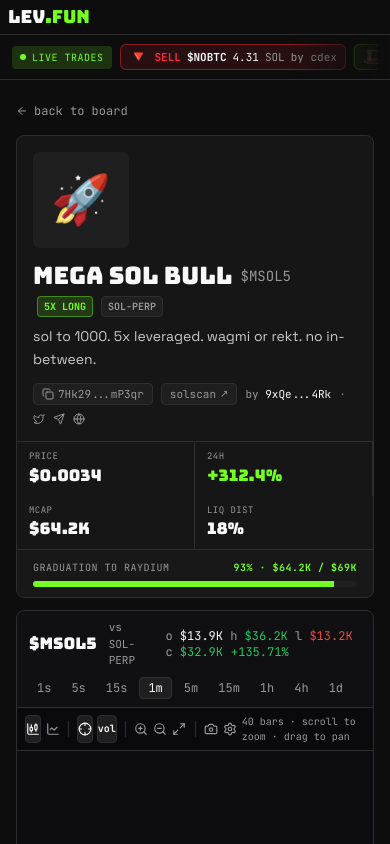
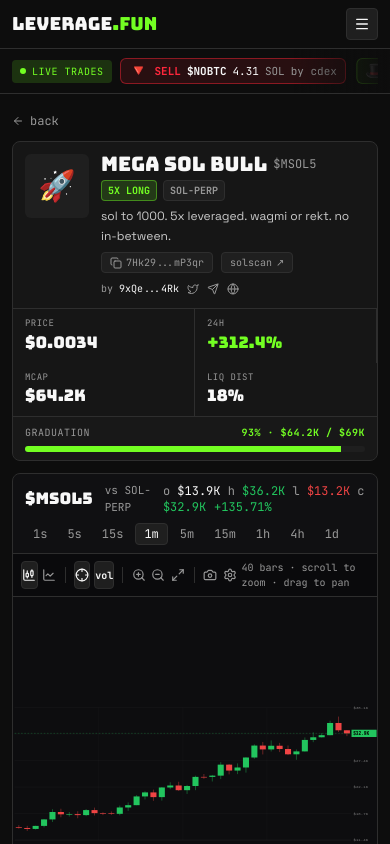
Before and after one commit to marleakos/frontend, a Next.js app: page /token/1 in a window 390 px wide. Shown: the top 844 px of the page. Built offline with nearby package versions, Linux system fonts and the light colour scheme.

Commit message:
fix: mobile layout fixes for various pages\n\nAddress layout issues on token, leaderboard, and user profile pages.

```diff
--- a/app/token/[id]/page.tsx
+++ b/app/token/[id]/page.tsx
@@ -24,28 +24,28 @@ export default async function TokenPage({ params }: { params: Promise<{ id: stri
       <Header />
       <TradesTicker />
 
-      <main className="mx-auto max-w-[1400px] px-4 py-5">
+      <main className="mx-auto max-w-[1400px] px-3 py-4 md:px-4 md:py-5">
         <Link
           href="/"
-          className="inline-flex items-center gap-1.5 font-mono text-xs text-muted-foreground hover:text-foreground mb-4"
+          className="inline-flex items-center gap-1.5 font-mono text-xs text-muted-foreground hover:text-foreground mb-3"
         >
-          <ArrowLeft className="h-3 w-3" /> back to board
+          <ArrowLeft className="h-3 w-3" /> back
         </Link>
 
-        <div className="grid grid-cols-1 lg:grid-cols-[1fr_340px] gap-4">
+        <div className="grid grid-cols-1 lg:grid-cols-[1fr_340px] gap-3">
           <div className="space-y-3">
-            {/* Token header — flat, subtle border, no chunky shadow */}
+            {/* Token header */}
             <div className="rounded-lg border border-border bg-card overflow-hidden">
-              <div className="flex flex-col sm:flex-row gap-4 p-4">
-                <div className="relative grid h-24 w-24 shrink-0 place-items-center rounded-md bg-secondary text-5xl">
+              <div className="flex gap-3 p-3 md:p-4">
+                <div className="relative grid h-16 w-16 md:h-24 md:w-24 shrink-0 place-items-center rounded-md bg-secondary text-3xl md:text-5xl">
                   {token.emoji}
                 </div>
 
-                <div className="flex-1 flex flex-col gap-2 min-w-0">
-                  <div className="flex items-center gap-2 flex-wrap">
-                    <h1 className="font-display text-2xl md:text-3xl leading-none uppercase">{token.name}</h1>
-                    <span className="font-mono text-sm text-muted-foreground">${token.ticker}</span>
-                    <span className="ml-1 rounded border border-primary/40 bg-primary/15 px-1.5 py-0.5 font-mono text-[10px] font-bold uppercase text-primary">
+                <div className="flex-1 flex flex-col gap-1.5 md:gap-2 min-w-0">
+                  <div className="flex items-center gap-1.5 flex-wrap">
+                    <h1 className="font-display text-xl md:text-3xl leading-none uppercase">{token.name}</h1>
+                    <span className="font-mono text-xs text-muted-foreground">${token.ticker}</span>
+                    <span className="rounded border border-primary/40 bg-primary/15 px-1.5 py-0.5 font-mono text-[10px] font-bold uppercase text-primary">
                       {token.leverage}x {token.direction.toLowerCase()}
                     </span>
                     <span className="rounded border border-border bg-secondary px-1.5 py-0.5 font-mono text-[10px] font-bold uppercase text-muted-foreground">
@@ -58,9 +58,9 @@ export default async function TokenPage({ params }: { params: Promise<{ id: stri
                     )}
                   </div>
 
-                  <p className="text-sm text-foreground/80 max-w-2xl leading-relaxed">{token.description}</p>
+                  <p className="text-xs md:text-sm text-foreground/80 max-w-2xl leading-relaxed line-clamp-2 md:line-clamp-none">{token.description}</p>
 
-                  <div className="flex items-center gap-2 mt-1 font-mono text-[11px] text-muted-foreground flex-wrap">
+                  <div className="flex items-center gap-2 font-mono text-[10px] md:text-[11px] text-muted-foreground flex-wrap">
                     <button className="inline-flex items-center gap-1 rounded border border-border bg-secondary px-2 py-0.5 hover:border-foreground">
                       <Copy className="h-3 w-3" /> 7Hk29...mP3qr
                     </button>
@@ -73,7 +73,6 @@ export default async function TokenPage({ params }: { params: Promise<{ id: stri
                       solscan <span className="text-[10px]">↗</span>
                     </a>
                     <span>by <Link href={`/user/${token.creator.split("...")[0]}`} className="text-foreground hover:text-primary">{token.creator}</Link></span>
-                    <span className="text-foreground/40">·</span>
                     <a href="#" className="hover:text-foreground"><Twitter className="h-3 w-3" /></a>
                     <a href="#" className="hover:text-foreground"><Send className="h-3 w-3" /></a>
                     <a href="#" className="hover:text-foreground"><Globe className="h-3 w-3" /></a>
@@ -81,7 +80,7 @@ export default async function TokenPage({ params }: { params: Promise<{ id: stri
                 </div>
               </div>
 
-              {/* stat strip */}
+              {/* stat strip — 2 cols on mobile, 4 on sm+ */}
               <div className="grid grid-cols-2 sm:grid-cols-4 border-t border-border">
                 <Stat label="price" value="$0.0034" />
                 <Stat
@@ -98,9 +97,9 @@ export default async function TokenPage({ params }: { params: Promise<{ id: stri
               </div>
 
               {/* graduation strip */}
-              <div className="px-4 py-2.5 border-t border-border bg-secondary/20">
+              <div className="px-3 md:px-4 py-2 border-t border-border bg-secondary/20">
                 <div className="flex items-center justify-between font-mono text-[10px] uppercase tracking-wider mb-1.5">
-                  <span className="text-muted-foreground">graduation to raydium</span>
+                  <span className="text-muted-foreground">graduation</span>
                   <span className="text-primary font-bold">
                     {progress.toFixed(0)}% · ${formatK(token.marketCap)} / $69k
                   </span>
--- a/components/filters-bar.tsx
+++ b/components/filters-bar.tsx
@@ -6,34 +6,26 @@ const SORTS = ["featured", "trending", "new", "gainers", "near liq"] as const
 
 export function FiltersBar() {
   const [sort, setSort] = useState<string>("featured")
-  const [search, setSearch] = useState("")
+
   return (
-    <div className="my-6 flex flex-wrap items-center gap-3 font-mono text-xs">
-      <div className="flex items-center gap-1">
-        <span className="text-muted-foreground">sort:</span>
+    <div className="my-4 flex flex-col gap-2 font-mono text-xs">
+      {/* Sort pills — horizontal scroll on mobile */}
+      <div className="flex items-center gap-1 overflow-x-auto pb-1 scrollbar-none">
+        <span className="shrink-0 text-muted-foreground mr-1">sort:</span>
         {SORTS.map((s) => (
           <button
             key={s}
             onClick={() => setSort(s)}
-            className={
+            className={`shrink-0 px-2.5 py-1.5 rounded font-mono text-[11px] whitespace-nowrap transition-colors ${
               sort === s
-                ? "px-2 py-1 rounded bg-primary text-primary-foreground font-bold"
-                : "px-2 py-1 rounded text-muted-foreground hover:text-foreground"
-            }
+                ? "bg-primary text-primary-foreground font-bold"
+                : "text-muted-foreground hover:text-foreground border border-border"
+            }`}
           >
-            [{s}]
+            {s}
           </button>
         ))}
-      </div>
-
-      <div className="ml-auto flex items-center gap-2">
-        <input
-          value={search}
-          onChange={(e) => setSearch(e.target.value)}
-          placeholder="search for token"
-          className="h-8 w-64 rounded border border-border bg-input px-3 text-xs outline-none focus:border-primary"
-        />
-        <span className="inline-flex items-center gap-1.5 text-muted-foreground">
+        <span className="ml-auto shrink-0 flex items-center gap-1.5 text-muted-foreground pl-2">
           <span className="relative grid place-items-center h-2 w-2">
             <span className="absolute inset-0 rounded-full bg-primary animate-ping" />
             <span className="relative h-2 w-2 rounded-full bg-primary" />
--- a/components/header.tsx
+++ b/components/header.tsx
@@ -1,26 +1,33 @@
 "use client"
 
+import { useState } from "react"
 import Link from "next/link"
 import { usePathname } from "next/navigation"
 import { HeaderSearch } from "@/components/header-search"
+import { Menu, X } from "lucide-react"
 
 const NAV = [
   { href: "/", label: "board" },
   { href: "/liq-arena", label: "liq arena" },
   { href: "/leaderboard", label: "leaderboard" },
+  { href: "/create", label: "create" },
   { href: "/docs", label: "support" },
 ]
 
 export function Header() {
   const pathname = usePathname()
+  const [menuOpen, setMenuOpen] = useState(false)
+
   return (
-    <header className="border-b border-border">
-      <div className="mx-auto flex max-w-[1400px] items-center gap-2 md:gap-5 px-2 md:px-4 py-2 md:py-3">
-        <Link href="/" className="font-display text-lg md:text-xl leading-none">
-          <span className="hidden md:inline">leverage</span><span className="md:hidden">lev</span><span className="text-primary">.fun</span>
+    <header className="border-b border-border bg-background">
+      <div className="mx-auto flex max-w-[1400px] items-center gap-2 px-3 py-2 md:px-4 md:py-3">
+        {/* Logo */}
+        <Link href="/" className="font-display text-lg md:text-xl leading-none shrink-0" onClick={() => setMenuOpen(false)}>
+          leverage<span className="text-primary">.fun</span>
         </Link>
 
-        <nav className="hidden md:flex items-center gap-4 text-sm font-mono">
+        {/* Desktop nav */}
+        <nav className="hidden md:flex items-center gap-4 text-sm font-mono ml-4">
           {NAV.map((n) => {
             const active = pathname === n.href || (n.href !== "/" && pathname.startsWith(n.href))
             return (
@@ -35,13 +42,49 @@ export function Header() {
           })}
         </nav>
 
-        <div className="ml-auto flex items-center gap-1 md:gap-2">
+        <div className="ml-auto flex items-center gap-2">
           <HeaderSearch />
-          <button className="hidden sm:inline-flex h-8 items-center rounded border border-border bg-secondary px-2 md:px-3 font-mono text-[11px] md:text-xs hover:border-foreground">
+          <button className="hidden sm:inline-flex h-8 items-center rounded border border-border bg-secondary px-3 font-mono text-xs hover:border-foreground">
             connect
+          </button>
+          {/* Hamburger — mobile only */}
+          <button
+            className="md:hidden flex h-8 w-8 items-center justify-center rounded border border-border bg-secondary"
+            onClick={() => setMenuOpen((v) => !v)}
+            aria-label="Toggle menu"
+          >
+            {menuOpen ? <X className="h-4 w-4" /> : <Menu className="h-4 w-4" />}
           </button>
         </div>
       </div>
+
+      {/* Mobile drawer */}
+      {menuOpen && (
+        <nav className="md:hidden border-t border-border bg-card px-3 py-3 flex flex-col gap-1">
+          {NAV.map((n) => {
+            const active = pathname === n.href || (n.href !== "/" && pathname.startsWith(n.href))
+            return (
+              <Link
+                key={n.href}
+                href={n.href}
+                onClick={() => setMenuOpen(false)}
+                className={`px-3 py-2.5 rounded font-mono text-sm ${
+                  active
+                    ? "bg-primary/15 text-primary font-bold"
+                    : "text-muted-foreground hover:bg-secondary hover:text-foreground"
+                }`}
+              >
+                [{n.label}]
+              </Link>
+            )
+          })}
+          <div className="mt-2 pt-2 border-t border-border">
+            <button className="w-full h-9 rounded border border-border bg-secondary font-mono text-xs hover:border-foreground">
+              connect wallet
+            </button>
+          </div>
+        </nav>
+      )}
     </header>
   )
 }
```
